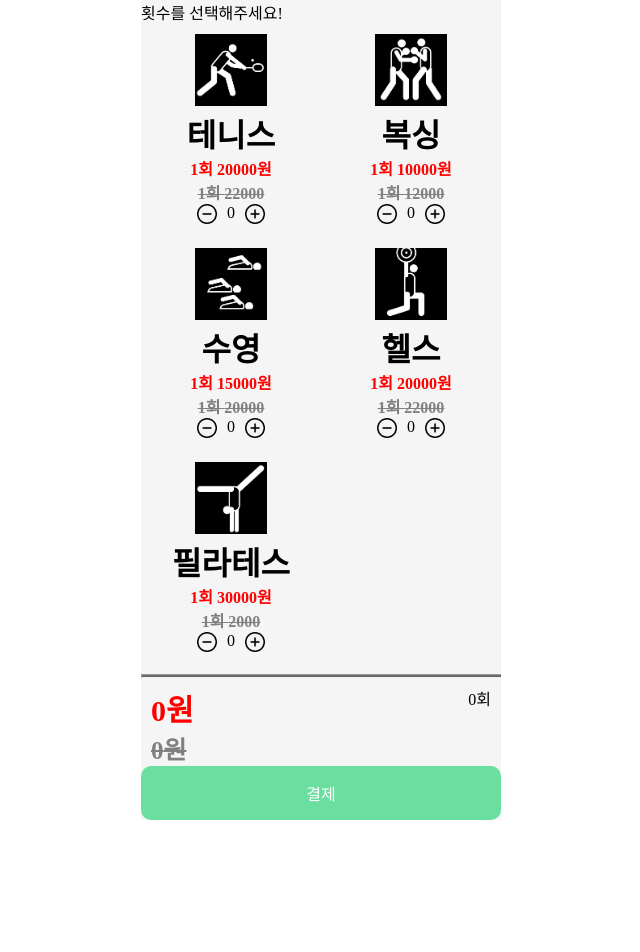
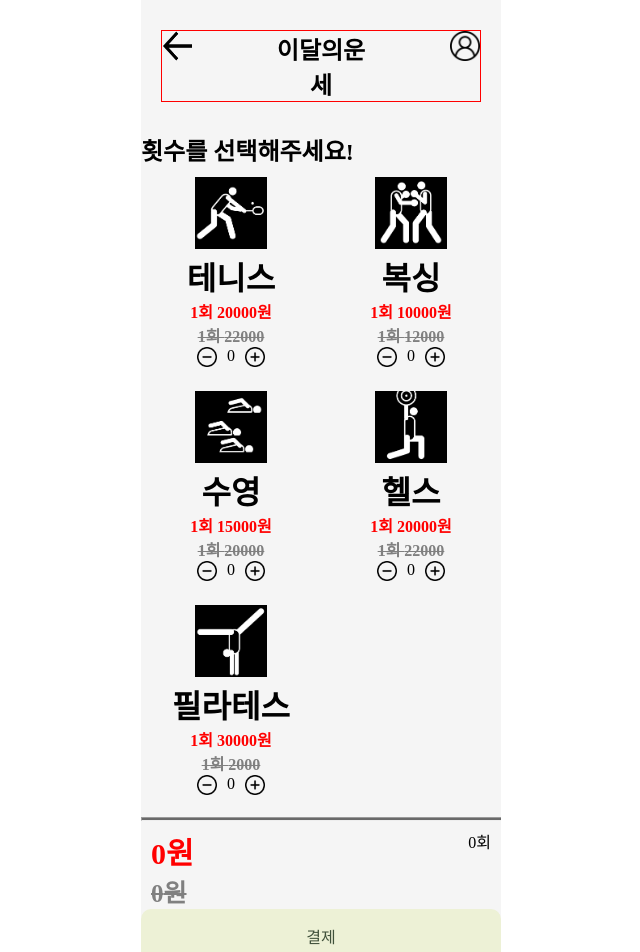
Before and after one commit to 4tar1p/4tar1p-frontend, a React (Create React App) app: page /buying in a window 1280 px wide. Shown: the top 952 px of the page, without its empty margins (319-959 px from the left). Before the commit the page ends 820 px from the top, so only its background shows below. Built offline with nearby package versions, Linux system fonts and the light colour scheme; a web font is replaced by a local one.

Commit message:
[feat] 10회 아니면 버튼 disable 처리

```diff
--- a/src/pages/Buying.js
+++ b/src/pages/Buying.js
@@ -1,6 +1,7 @@
 import { React, useEffect, useState } from 'react';
 import { useAppDispatch, useAppSelector } from 'app/hooks';
 import RadiusRect from 'components/RadiusRect';
+import Header from 'components/Header';
 import {
   decreaseCnt,
   increaseCnt,
@@ -62,6 +63,14 @@ const Buying = () => {
 
   const [isClick, setIsClick] = useState(false);
   const [spanClassName, setSpanClassName] = useState('countAlertMessage-hide');
+  const [payButtonBackgroundColor, setPayButtonBackgroundColor] = useState('#EDF1D6');
+  const [payButtonColor, setPayButtonColor] = useState('#40513B');
+
+  useEffect(() => {
+    setSpanClassName(totalCount != 10 ? 'countAlertMessage' : 'countAlertMessage-hide');
+    setPayButtonBackgroundColor(totalCount != 10 ? '#EDF1D6' : '#609966');
+    setPayButtonColor(totalCount != 10 ? '#40513B' : 'white');
+  }, [totalPrice]);
 
   const handlePay = () => {
     if (!isClick) {
@@ -74,10 +83,10 @@ const Buying = () => {
     });
 
     if (totalCount != 10) {
-      setSpanClassName('countAlertMessage');
+      // setSpanClassName('countAlertMessage');
       return;
     }
-    setSpanClassName('countAlertMessage-hide');
+    // setSpanClassName('countAlertMessage-hide');
     navigate('/buyingcompletion');
   };
 
@@ -87,13 +96,13 @@ const Buying = () => {
     }
 
     dispatch(setTotalCount(plusOrMinus));
-
     dispatch(setTotalPrice(sportsList[sportId].price * plusOrMinus));
     dispatch(setTotalOriginPrice(sportsList[sportId].originPrice * plusOrMinus));
   }
 
   return (
     <div className="page">
+      <Header title="이달의운세" />
       <div className="progressTitle">횟수를 선택해주세요!</div>
       <div className="sports_card_wrapper" >
         {sportsList.map((sports, i) => {
@@ -117,8 +126,8 @@ const Buying = () => {
       </div>
       <RadiusRect
         height="54px"
-        backgroundColor="#6adfa0"
-        color="white"
+        backgroundColor={payButtonBackgroundColor}
+        color={payButtonColor}
         onClick={handlePay}
       >
         <div>결제</div>
--- a/src/pages/styles/Buying.css
+++ b/src/pages/styles/Buying.css
@@ -1,3 +1,8 @@
+.progressTitle {
+  font-size: 24px;
+  font-weight: bold;
+}
+
 .sports_grid {
   display: grid;
   grid-template-columns: 1fr 1fr;
```
